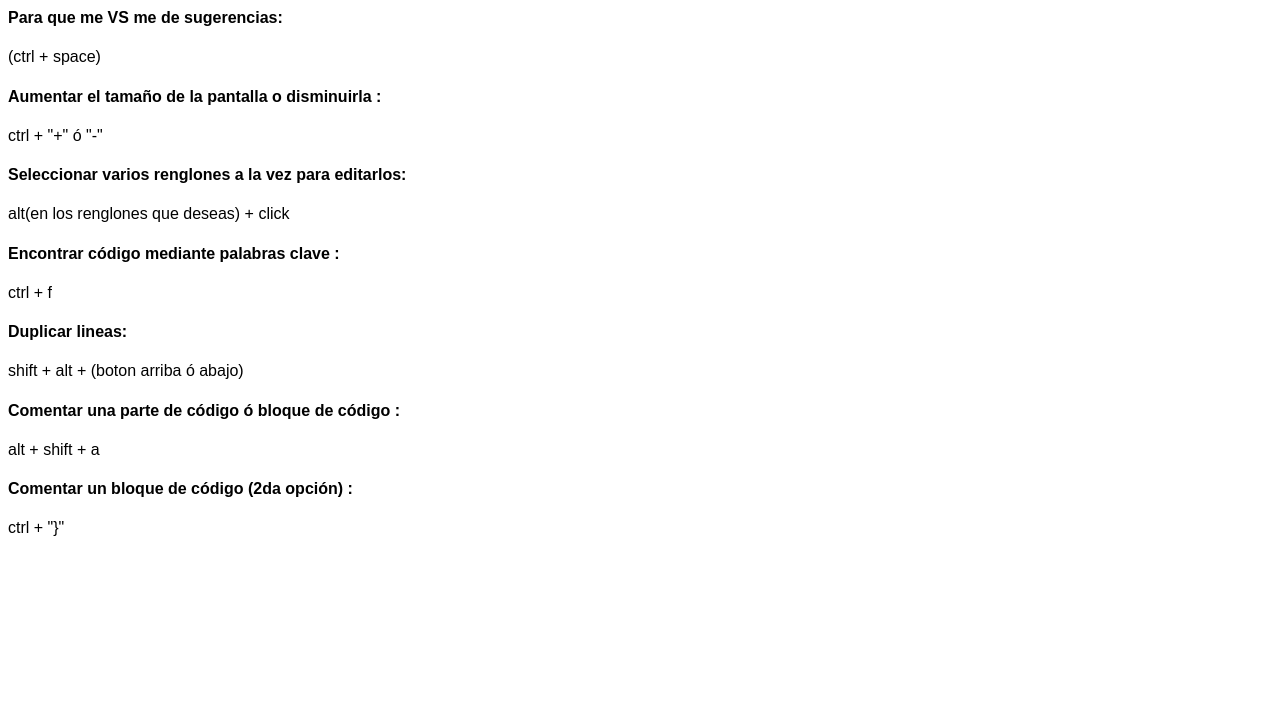
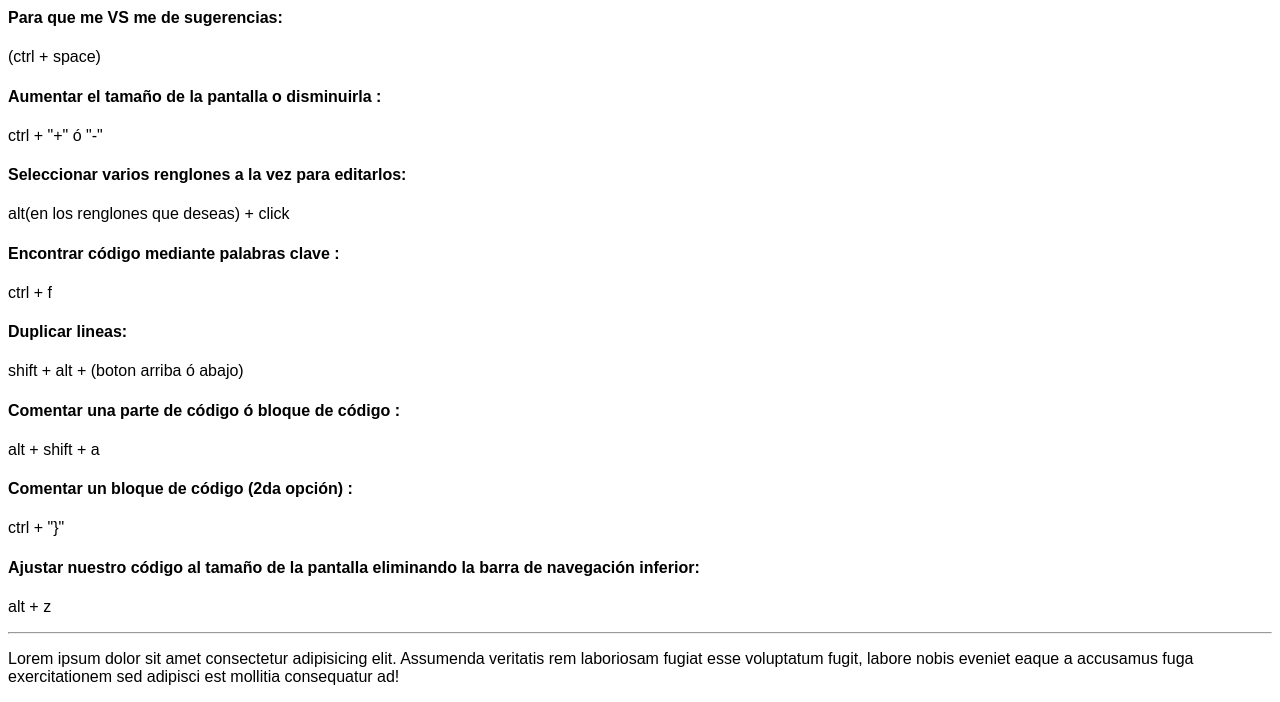
Before and after one commit to Samu43lz/myConfig-shortcuts-emmet, a plain HTML site: page index.html in a window 1280 px wide. Shown: the part 211-913 px from the top of the page. Before the commit the page ends 800 px from the top, so only its background shows below. Drawn offline with Linux system fonts and the light colour scheme; a web font is replaced by a local one.

Commit message:
actualización de shortchut

```diff
--- a/assets/css/style.css
+++ b/assets/css/style.css
@@ -2,7 +2,7 @@ html {
     background: #fff;
     color: #000;
     font-family: sans-serif;
-}
+} sdfs
 
 body {
     padding: 0;
--- a/index.html
+++ b/index.html
@@ -29,7 +29,12 @@
     <p> alt + shift + a</p>
     <h4>Comentar un bloque de código (2da opción) : </h4>
     <p>ctrl + "&#125;"</p>
+    <h4>Ajustar nuestro código al tamaño de la pantalla eliminando la barra de navegación inferior:</h4>
+    <p>alt + z</p>
 
+    <hr>
+
+    <p>Lorem ipsum dolor sit amet consectetur adipisicing elit. Assumenda veritatis rem laboriosam fugiat esse voluptatum fugit, labore nobis eveniet eaque a accusamus fuga exercitationem sed adipisci est mollitia consequatur ad!</p>
 </body>
 
 </html>
```
